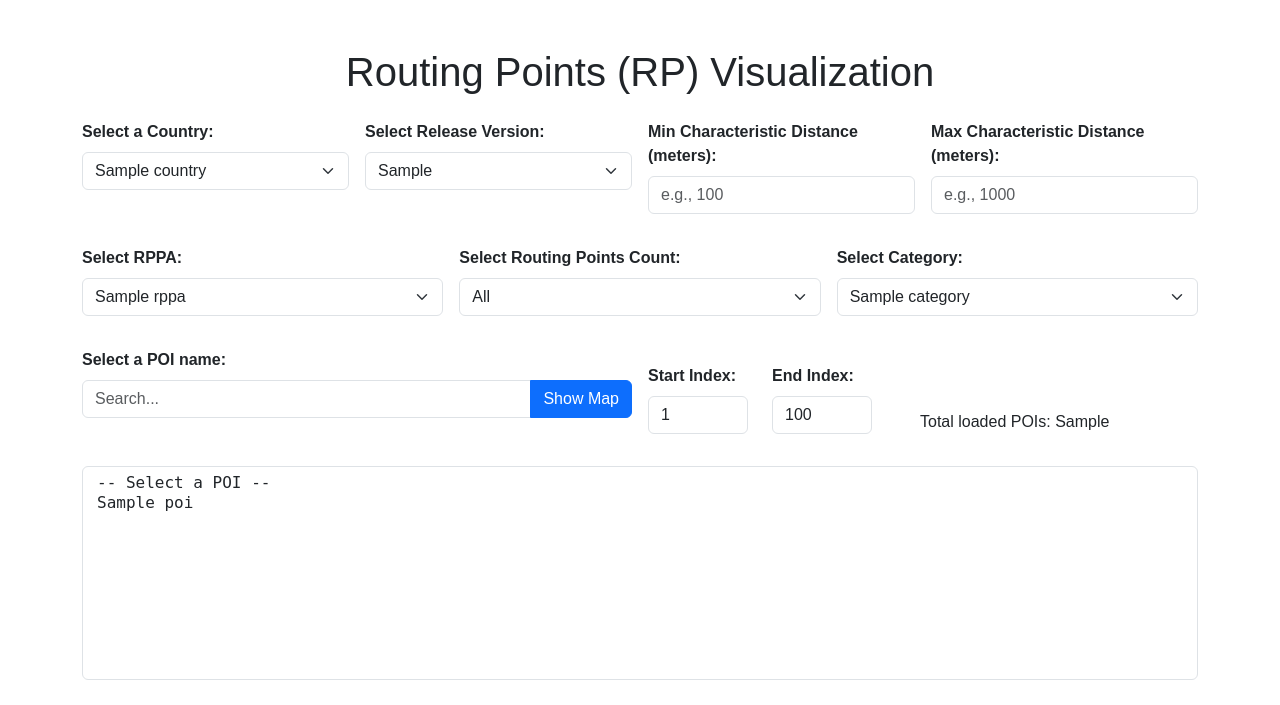
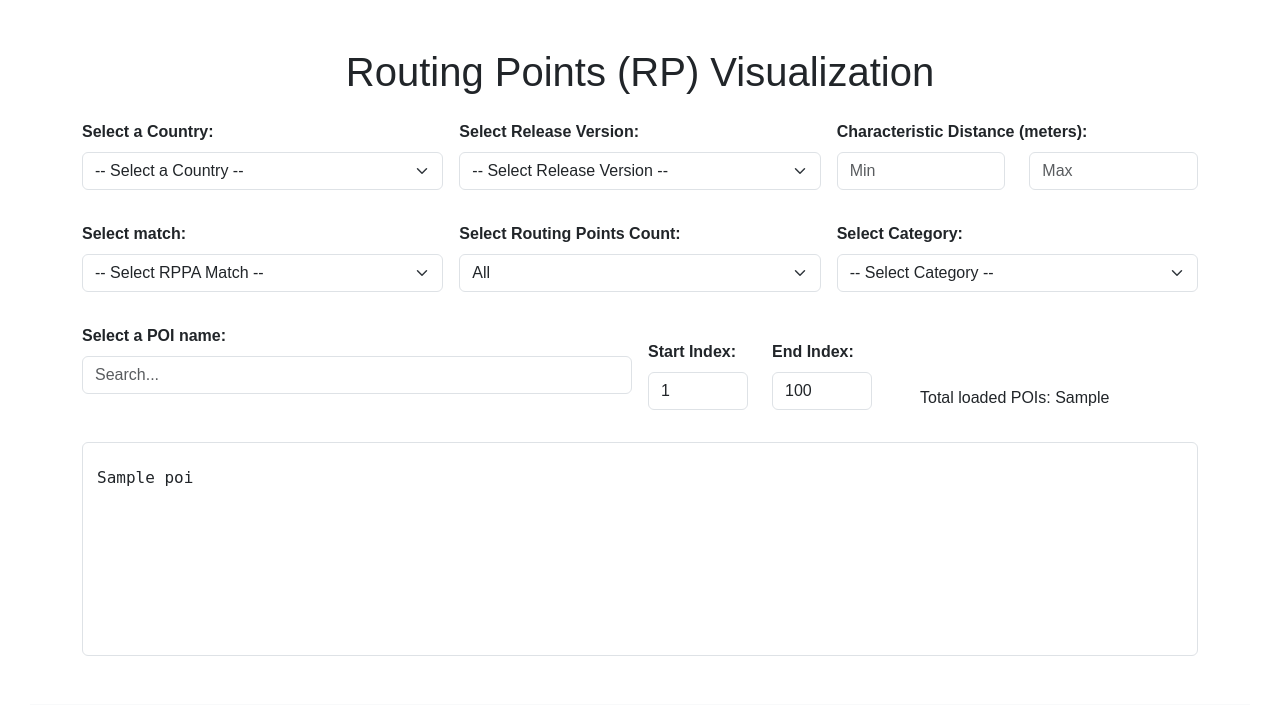
Before and after one commit to ivanpanadero-tomtom/rp-visualization-flask, a Flask app: template templates/index.html in a window 1280 px wide. Shown: the top 705 px of the page. Run offline with Flask 3, Linux system fonts and the light colour scheme; the template is opened without the code that fills it: most values are stand-ins (such as "Sample title", 1, 10 or a date in 2020); some libraries are stand-ins or nearby versions.

Commit message:
characteristic ditance filtering and table format

```diff
--- a/app.py
+++ b/app.py
@@ -53,7 +53,7 @@ def extract_filter_options(df, selected_version, selected_category, selected_rpp
     Extract and prepare filter options from the dataframe.
     """
     rrpa_list = ['All'] + [str(rppa) for rppa in extract_unique_rrpa(df)]
-    routing_points_counts = ['All'] + extract_unique_routing_points_counts(df)
+    routing_points_counts = extract_unique_routing_points_counts(df)
     release_versions = ['All'] + df['release_version'].unique().tolist()
     categories = ['All'] + df['category_name'].unique().tolist()
 
--- a/templates/index.html
+++ b/templates/index.html
@@ -5,6 +5,10 @@
     <title>Routing Points (RP) Visualization</title>
     <!-- Integrate Bootstrap CSS from CDN -->
     <link href="https://cdn.jsdelivr.net/npm/bootstrap@5.3.0/dist/css/bootstrap.min.css" rel="stylesheet">
+    <!-- Choices.js CSS -->
+    <link rel="stylesheet" href="https://cdn.jsdelivr.net/npm/choices.js/public/assets/styles/choices.min.css">
+
+    <!-- Your Custom CSS -->
     <link rel="stylesheet" href="{{ url_for('static', filename='style.css') }}">
     <style>
         /* Custom Styles */
@@ -74,53 +78,64 @@
         <form id="myForm">
             <!-- First Row: Country, Release Version, and Characteristic Distance -->
             <div class="row g-3">
-            <div class="col-md-3">
+                <!-- Select a Country -->
+                <div class="col-md-4">
                     <label for="country" class="form-label">Select a Country:</label>
                     <select name="country" id="country" class="form-select">
+                        <option value="">-- Select a Country --</option> <!-- Placeholder Option -->
                         {% for country in countries %}
                         <option value="{{ country }}" {% if country == selected_country %}selected{% endif %}>{{ country }}</option>
                         {% endfor %}
                     </select>
                 </div>
-            <div class="col-md-3">
+
+                <!-- Select Release Version -->
+                <div class="col-md-4">
                     <label for="release_version" class="form-label">Select Release Version:</label>
                     <select name="release_version" id="release_version" class="form-select">
+                        <option value="">-- Select Release Version --</option> <!-- Optional Placeholder -->
                         {% for rv in release_versions %}
                         <option value="{{ rv }}" {% if rv == selected_version %}selected{% endif %}>{{ rv }}</option>
                         {% endfor %}
                     </select>
                 </div>
-            <!-- New Minimum Characteristic Distance Input -->
-            <div class="col-md-3">
-                <label for="min_characteristic_distance" class="form-label">Min Characteristic Distance (meters):</label>
+
+                <!-- Characteristic Distance: Min & Max -->
+                <div class="col-md-4">
+                    <label class="form-label">Characteristic Distance (meters):</label>
+                    <div class="row">
+                        <!-- Min Characteristic Distance -->
+                        <div class="col-6">
                             <input
                                 type="number"
                                 id="min_characteristic_distance"
                                 name="min_characteristic_distance"
                                 class="form-control"
-                    placeholder="e.g., 100"
+                                placeholder="Min"
                                 min="0"
                             >
                         </div>
-            <!-- New Maximum Characteristic Distance Input -->
-            <div class="col-md-3">
-                <label for="max_characteristic_distance" class="form-label">Max Characteristic Distance (meters):</label>
+                        <!-- Max Characteristic Distance -->
+                        <div class="col-6">
                             <input
                                 type="number"
                                 id="max_characteristic_distance"
                                 name="max_characteristic_distance"
                                 class="form-control"
-                    placeholder="e.g., 1000"
+                                placeholder="Max"
                                 min="0"
                             >
+                        </div>
+                    </div>
                 </div>
             </div>
 
             <!-- Second Row: RPPA, Routing Points Count, and Category -->
             <div class="row g-3 mt-3">
                 <div class="col-md-4">
-                    <label for="rppa" class="form-label">Select RPPA:</label>
+                    <label for="rppa" class="form-label">Select match:</label>
                     <select name="rppa" id="rppa" class="form-select">
+                        <option value="">-- Select RPPA Match --</option> <!-- Optional Placeholder -->
                         {% for rppa in rrpa_list %}
                         <option value="{{ rppa }}" {% if rppa == selected_rppa %}selected{% endif %}>{{ rppa }}</option>
                         {% endfor %}
@@ -138,6 +153,7 @@
                 <div class="col-md-4">
                     <label for="category" class="form-label">Select Category:</label>
                     <select name="category" id="category" class="form-select">
+                        <option value="">-- Select Category --</option> <!-- Optional Placeholder -->
                         {% for category in categories %}
                         <option value="{{ category }}" {% if category == selected_category %}selected{% endif %}>{{ category }}</option>
                         {% endfor %}
@@ -152,7 +168,7 @@
                     <label for="poi-dropdown" class="form-label">Select a POI name:</label>
                     <div class="input-group mb-3">
                         <input type="text" id="poiSearch" placeholder="Search..." class="form-control">
-                        <button type="submit" class="btn btn-primary">Show Map</button>
+                        <!-- "Show Map" Button Removed -->
                     </div>
                 </div>
 
@@ -192,7 +208,7 @@
             <div class="row g-3 mt-3">
                 <div class="col-md-12">
                     <select name="poi" id="poi-dropdown" class="form-select monospace-select" size="10" required>
-                        <option value="">-- Select a POI --</option> <!-- Default empty option -->
+                        <option value=""> </option> <!-- Default empty option -->
                         {% for poi in pois %}
                             <option value="{{ poi.id }}" {% if selected_poi == poi.id %}selected{% endif %}>
                                 {{ poi.label }}
@@ -204,17 +220,60 @@
         </form>
     </div>
 
-
-
     <div class="container-fluid p-0">
         <div id="mapContainer" class="map-container">
         </div>
     </div>
 
+    <!-- Choices.js JS -->
+    <script src="https://cdn.jsdelivr.net/npm/choices.js/public/assets/scripts/choices.min.js"></script>
+    <!-- Integrate Bootstrap JS from CDN -->
+    <script src="https://cdn.jsdelivr.net/npm/bootstrap@5.3.0/dist/js/bootstrap.bundle.min.js"></script>
 
+    <script>
+        document.addEventListener('DOMContentLoaded', function () {
+            // Initialize Choices.js on the country select element
+            const countrySelect = document.getElementById('country');
+            const countryChoices = new Choices(countrySelect, {
+                searchEnabled: true,
+                searchPlaceholderValue: 'Search for a country...',
+                itemSelectText: '', // Removes the "Press to select" text
+                shouldSort: true, // Sorts the dropdown options
+                placeholderValue: '-- Select a Country --',
+                noResultsText: 'No country found',
+                noChoicesText: 'No countries available',
+                renderChoiceLimit: -1, // Show all matching options
+            });
 
-    <script src="https://cdn.jsdelivr.net/npm/bootstrap@5.3.0/dist/js/bootstrap.bundle.min.js"></script>
-    <script>
+            // Optionally, initialize Choices.js on other select elements
+            /*
+            const releaseVersionSelect = document.getElementById('release_version');
+            const releaseVersionChoices = new Choices(releaseVersionSelect, {
+                searchEnabled: true,
+                searchPlaceholderValue: 'Search for a release version...',
+                itemSelectText: '',
+                shouldSort: true,
+                placeholderValue: '-- Select Release Version --',
+                noResultsText: 'No release version found',
+                noChoicesText: 'No release versions available',
+                renderChoiceLimit: -1,
+            });
+
+            const categorySelect = document.getElementById('category');
+            const categoryChoices = new Choices(categorySelect, {
+                searchEnabled: true,
+                searchPlaceholderValue: 'Search for a category...',
+                itemSelectText: '',
+                shouldSort: true,
+                placeholderValue: '-- Select Category --',
+                noResultsText: 'No category found',
+                noChoicesText: 'No categories available',
+                renderChoiceLimit: -1,
+            });
+            */
+        });
+
+        // Existing JavaScript functions and event listeners
         let allPois = [];
 
         function updatePois() {
@@ -231,7 +290,6 @@
             // New Characteristic Distance Values
             const minCharacteristicDistance = document.getElementById('min_characteristic_distance').value;
             const maxCharacteristicDistance = document.getElementById('max_characteristic_distance').value;
-
 
             const url = `/update_pois?country=${encodeURIComponent(country)}`
                         + `&release_version=${encodeURIComponent(releaseVersion)}`
@@ -259,6 +317,11 @@
                     // Update other dropdowns...
                     const rppaSelect = document.getElementById('rppa');
                     rppaSelect.innerHTML = '';
+                    // Add a placeholder option
+                    const rppaPlaceholder = document.createElement('option');
+                    rppaPlaceholder.value = "";
+                    rppaPlaceholder.textContent = "-- Select RPPA Match --";
+                    rppaSelect.appendChild(rppaPlaceholder);
                     data.rrpa_list.forEach(rrpaValue => {
                         const option = document.createElement('option');
                         option.value = rrpaValue;
@@ -297,7 +360,7 @@
 
         function renderPois(pois) {
             const poiSelect = document.getElementById('poi-dropdown');
-            poiSelect.innerHTML = '<option value="">-- Select a POI --</option>'; // Reset options
+            poiSelect.innerHTML = '<option value=""></option>'; // Reset options
 
             pois.forEach(poi => {
                 const option = document.createElement('option');
@@ -307,6 +370,7 @@
             });
         }
 
+        // Event Listeners
         document.getElementById('country').addEventListener('change', updatePois);
         document.getElementById('release_version').addEventListener('change', updatePois);
         document.getElementById('category').addEventListener('change', updatePois);
@@ -315,22 +379,21 @@
         document.getElementById('min_characteristic_distance').addEventListener('input', updatePois);
         document.getElementById('max_characteristic_distance').addEventListener('input', updatePois);
 
-        // **New event listeners for Start Index and End Index**
+        // Event listeners for Start Index and End Index
         document.getElementById('start_index').addEventListener('change', updatePois);
         document.getElementById('end_index').addEventListener('change', updatePois);
 
-
+        // POI Search Input
         document.getElementById('poiSearch').addEventListener('input', function() {
             updatePois();
         });
 
-        document.addEventListener('DOMContentLoaded', updatePois);
-
-        // Corrected Event Listener Target
+        // Form Submission on Double Click of POI Dropdown
         document.getElementById('poi-dropdown').addEventListener('dblclick', function() {
             document.getElementById('myForm').dispatchEvent(new Event('submit'));
         });
 
+        // Handle Form Submission
         document.getElementById('myForm').addEventListener('submit', function (event) {
             event.preventDefault();
             const formData = new FormData(this);
@@ -380,7 +443,5 @@
                 .catch(error => console.error('Error:', error));
         });
     </script>
-
-
 </body>
 </html>
```
Also changed, not shown: utils.py (+14 -6 lines). Lines whose indentation alone changed are shown as unchanged.
